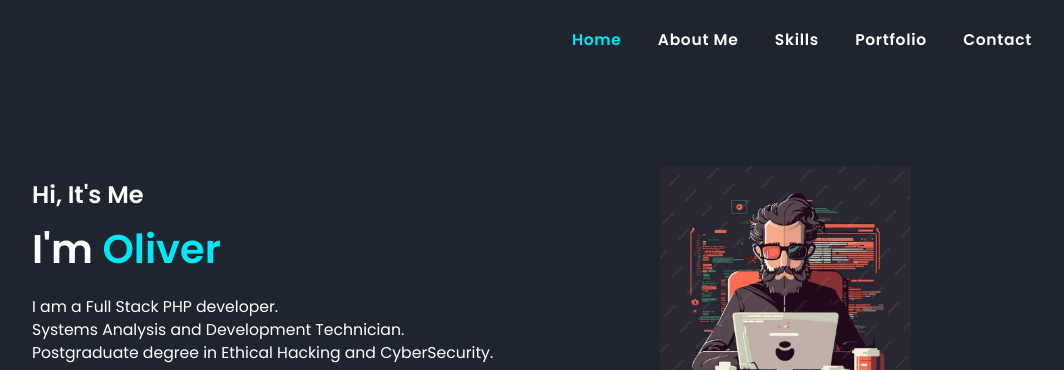
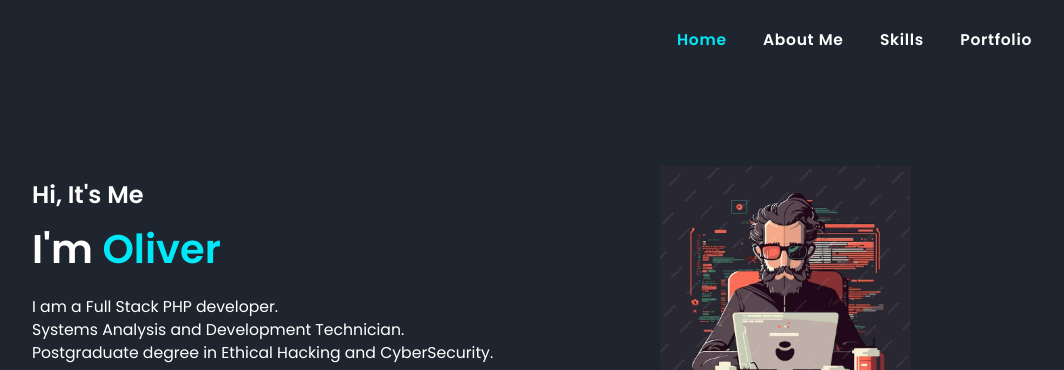
Before and after one commit to Under0Cover/myportfolio.github.io, a plain HTML site: page index.html in a window 1280 px wide. Shown: the top 370 px of the page, without its empty margins (104-1168 px from the left). Drawn offline with nearby package versions, Linux system fonts and the light colour scheme.

Commit message:
removendo a chamada da pagina contatos

```diff
--- a/index.html
+++ b/index.html
@@ -24,7 +24,6 @@
             <a href="pages/about.html">About Me</a>
             <a href="pages/skills.html">Skills</a>
             <a href="pages/portfolio.html">Portfolio</a>
-            <a href="#">Contact</a>
         </nav>
     </header>
 
```
Also changed, not shown: pages/about.html (+0 -1 lines), pages/portfolio.html (+0 -1 lines), pages/skills.html (+0 -1 lines).
